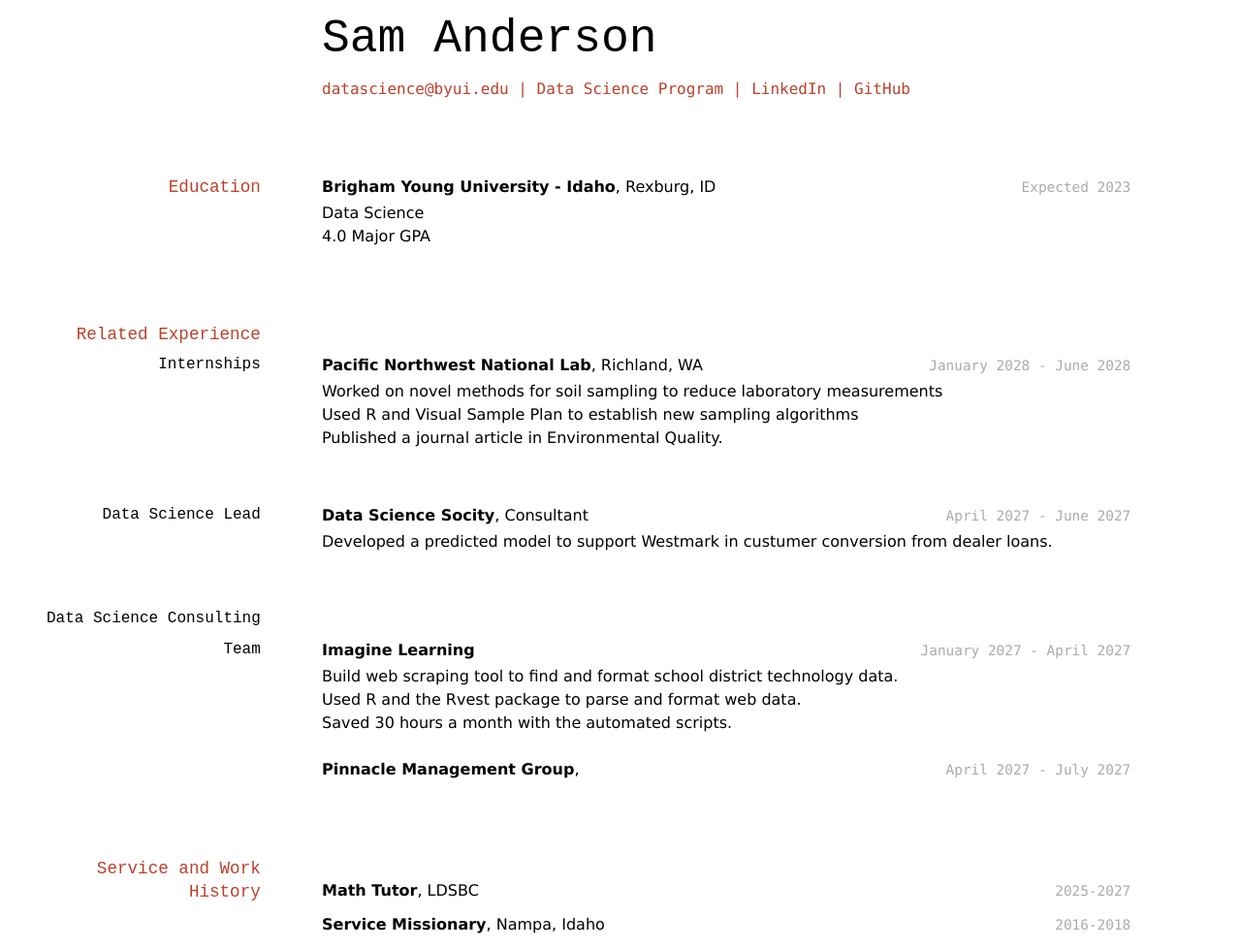
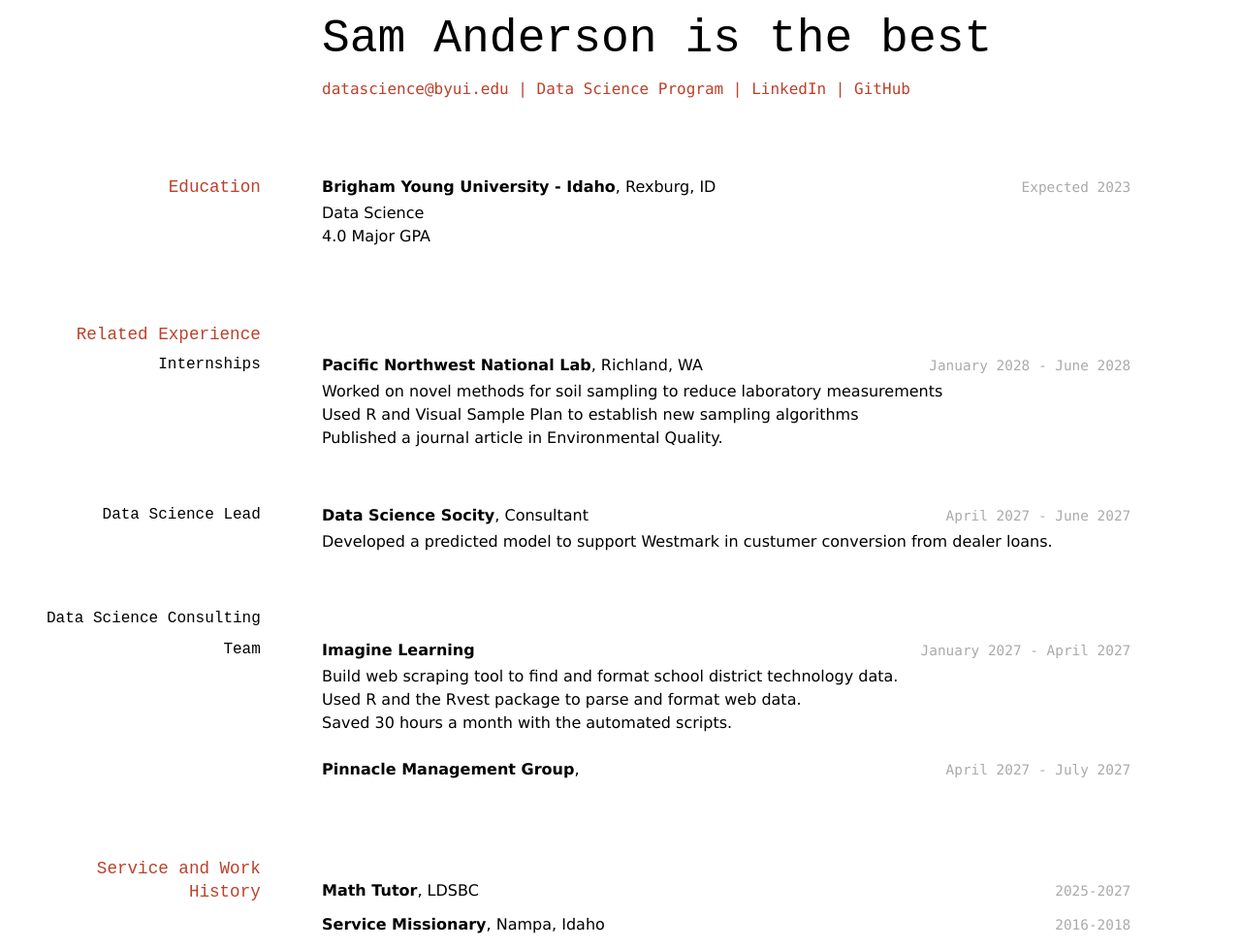
Before and after one commit to sanderson0398/Anderson-Samuel-Resume, a Jekyll site: the page built from docs/index.md, in a window 1280 px wide. Shown: the whole page at 97% size. Built offline with Jekyll 4.4.1, drawn with Linux system fonts in a browser that asks for light colours.

Commit message:
Update index.md

```diff
--- a/docs/index.md
+++ b/docs/index.md
@@ -2,7 +2,7 @@
 layout: cv
 title: Sam Anderson's Resume
 ---
-# Sam Anderson
+# Sam Anderson is the best
 
 <div id="webaddress">
 <a href="datascience@byui.edu">datascience@byui.edu</a>
```
